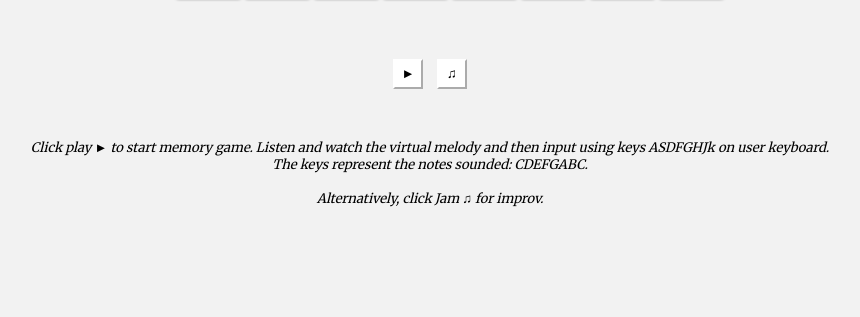
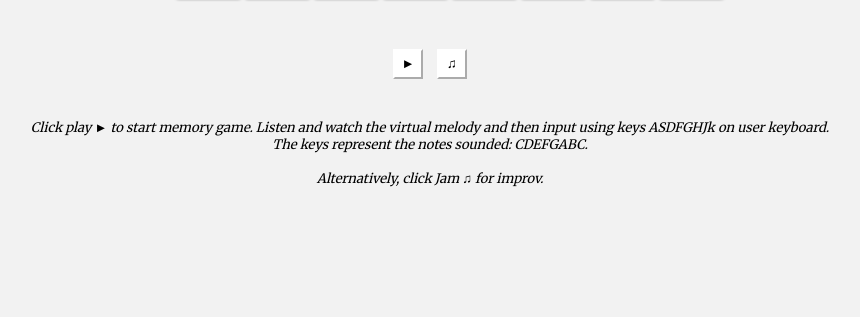
Before and after one commit to jgburton/WDI-PROJECT-1, a PHP site: page / in a window 1280 px wide. Shown: the part 483-800 px from the top of the page, without its empty margins (210-1070 px from the left). Run offline with PHP 8.4, Linux system fonts and the light colour scheme; some libraries are stand-ins or nearby versions.

Commit message:
again trying to resolve layout issue with text

```diff
--- a/css/style.css
+++ b/css/style.css
@@ -90,7 +90,7 @@ ul {
   /*font-style: italic;*/
   font-family:sans-serif;
   background-position: center;
-  margin-top: 60px;
+  margin-top: 50px;
   color: black;
   background-color: white;
   border-color: white;
@@ -101,7 +101,7 @@ ul {
 .jam {
   font-family:sans-serif;
   background-position: center;
-  margin-top: 60px;
+  margin-top: 50px;
   margin-left: 10px;
   margin-bottom: auto;
   color: black;
@@ -114,6 +114,6 @@ ul {
 p {
   font-family: 'Merriweather', serif;
   font-size: 13px;
-  margin-top: 50px;
+  margin-top: 40px;
   font-style: italic;
 }
```
